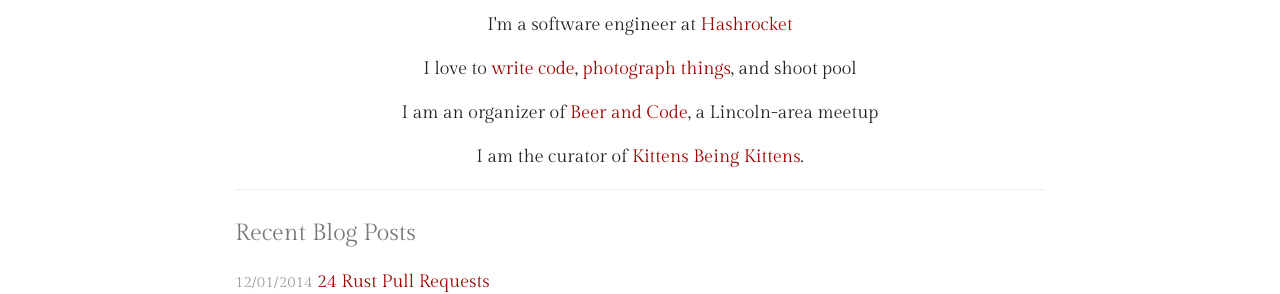
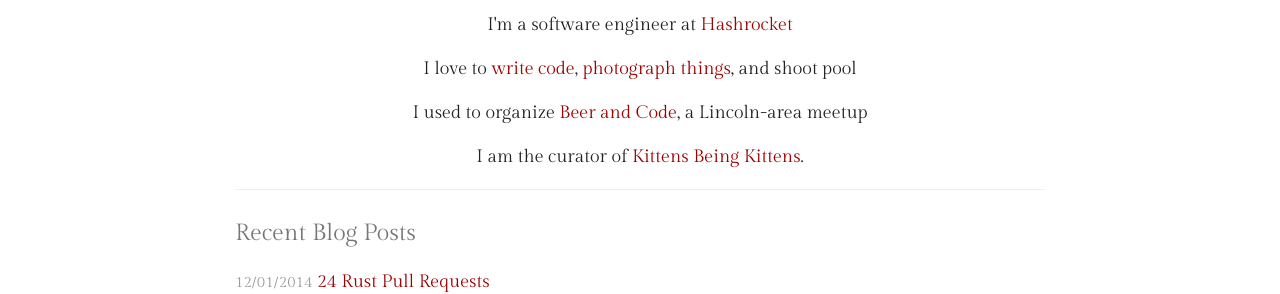
Before and after one commit to jbranchaud/blog, a Jekyll site: the page built from index.html, in a window 1280 px wide. Shown: the part 145-439 px from the top of the page. Built offline with Jekyll 4.4.1, drawn with Linux system fonts in a browser that asks for light colours; nearby versions of some CDN libraries; library files that are not in the unit come from our copies.

Commit message:
Update bio on index page.

```diff
--- a/index.html
+++ b/index.html
@@ -22,7 +22,7 @@ title: Home
 </p>
 
 <p>
-  I am an organizer of
+  I used to organize
   <a href="http://beerandco.de">Beer and Code</a>, a Lincoln-area meetup
 </p>
 
```
